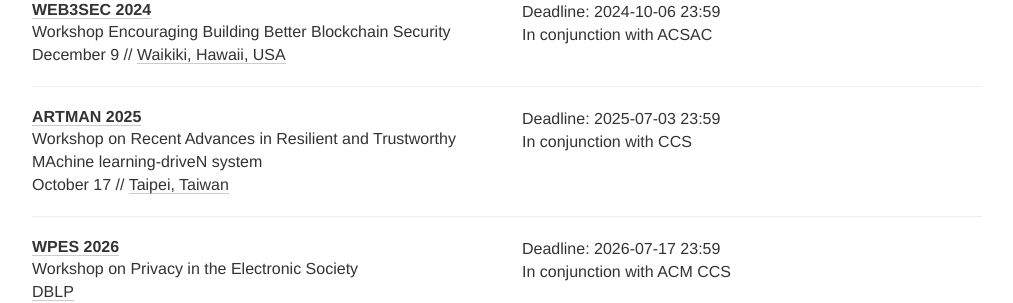
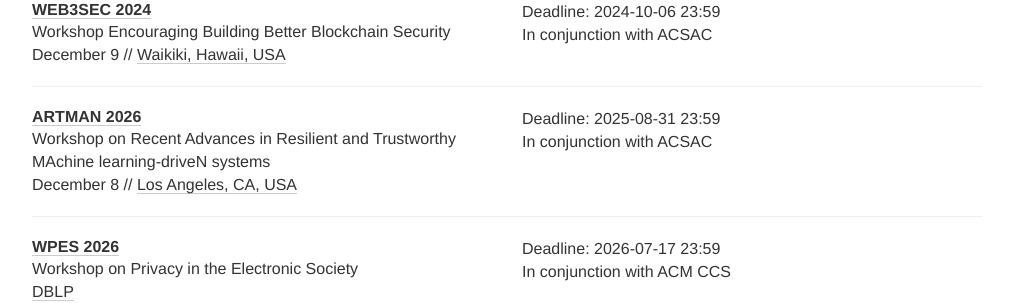
Before and after one commit to sec-deadlines/sec-deadlines.github.io, a Jekyll site: the page built from index.html, in a window 1280 px wide and 900 px high, scrolled down 18284 px. Shown: the part 152-455 px from the top of the window, without its empty margins (133-1146 px from the left). Built offline with Jekyll 4.4.1, drawn with Linux system fonts in a browser that asks for light colours; nearby versions of some CDN libraries; comment, search, counter and statistics services are not loaded.

Commit message:
Update conferences.yml
Update entry for ARTMAN 2026 co-located with ACSAC

```diff
--- a/_data/conferences.yml
+++ b/_data/conferences.yml
@@ -1101,13 +1101,13 @@
   tags: [SEC, SHOP, OTHERS]
 
 - name: ARTMAN
-  description: Workshop on Recent Advances in Resilient and Trustworthy MAchine learning-driveN system
-  year: 2025
+  description: Workshop on Recent Advances in Resilient and Trustworthy MAchine learning-driveN systems
+  year: 2026
   link: https://artman-workshop.gitlab.io/
-  deadline: ["2025-07-03 23:59"]
-  comment: In conjunction with CCS
-  date: October 17
-  place: Taipei, Taiwan
+  deadline: ["2025-08-31 23:59"]
+  comment: In conjunction with ACSAC
+  date: December 8
+  place: Los Angeles, CA, USA
   tags: [SEC, SHOP, OTHERS]
 
 - name: WPES
```
